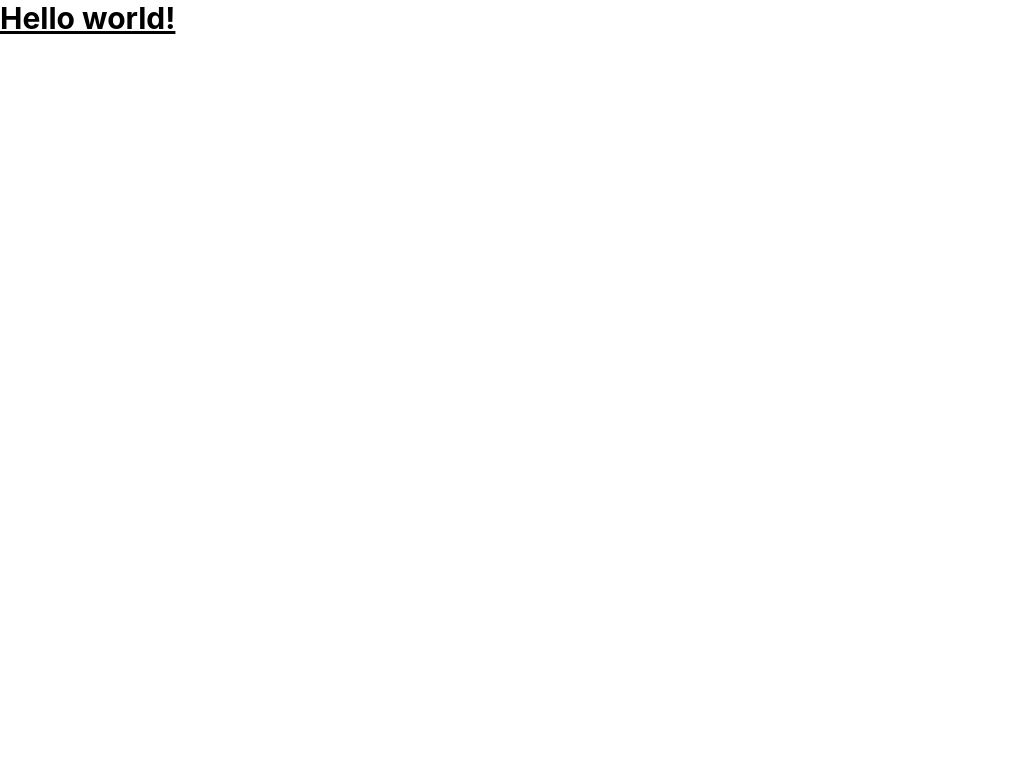
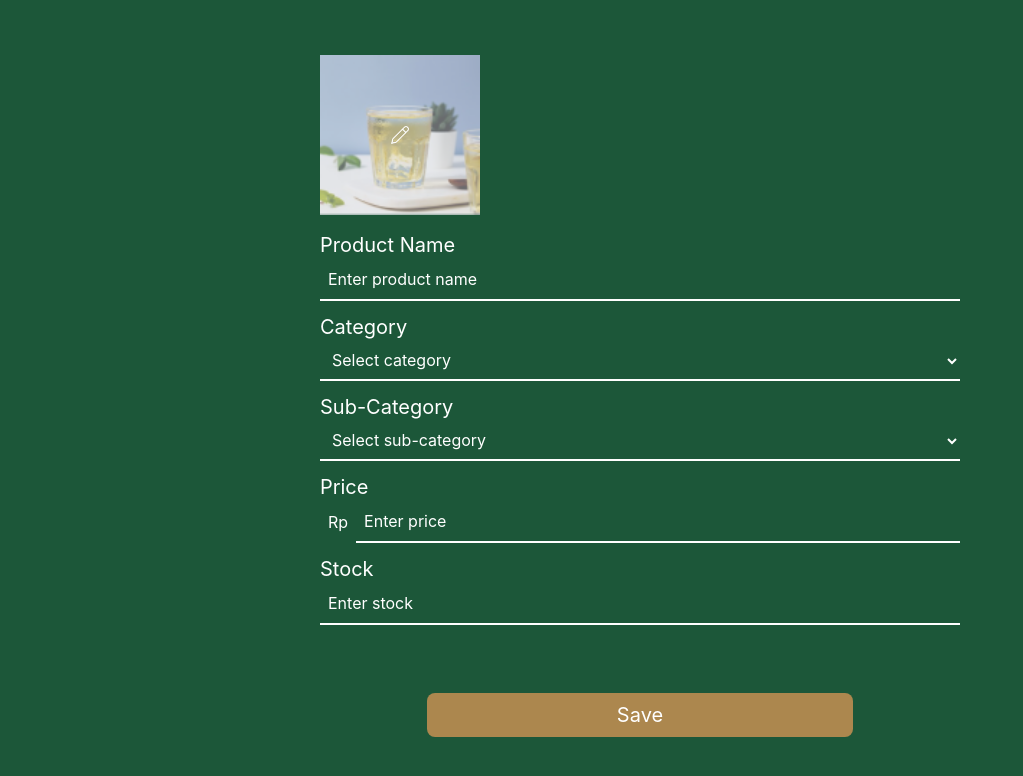
Before and after one commit to dicozaalex/ForeeCoffeeShop, a React (Create React App) app in the folder views-admin/: page /insert-menu in a window 1280 px wide. Shown: the top 776 px of the page, without its empty margins (0-1023 px from the left). Built offline with nearby package versions, Linux system fonts and the light colour scheme.

Commit message:
init insert menu page

```diff
--- a/views-admin/src/pages/InsertMenu/InsertMenu.jsx
+++ b/views-admin/src/pages/InsertMenu/InsertMenu.jsx
@@ -1,14 +1,146 @@
-import React from 'react';
+import React, { useState } from 'react';
 
 function InsertMenu() {
+  const [inputs, setInputs] = useState({
+    productName: '',
+    category: '',
+    subCategory: '',
+    price: '',
+    stock: ''
+  });
+
+  const [subCategories, setSubCategories] = useState([]);
+
+  const handleChange = (e) => {
+    const { name, value } = e.target;
+    setInputs((prevState) => ({
+      ...prevState,
+      [name]: value
+    }));
+
+    // Set sub-categories based on the selected category
+    if (name === 'category') {
+      if (value === 'Coffee') {
+        setSubCategories(['Latte', 'Flavoured Coffee']);
+      } else if (value === 'Non-Coffee') {
+        setSubCategories(['Chocolate', 'Refresher']);
+      } else if (value === 'Donut') {
+        setSubCategories(['Donuts']);
+      }
+    }
+  };
+
+  const handleSubmit = (e) => {
+    e.preventDefault();
+    console.log('Form submitted:', inputs);
+    // Other logics
+  };
+
   return (
-    <>
-      <h1 className="text-3xl font-bold underline">
-        Hello world!
-      </h1>
-    </>
-  )
+    <div className="flex flex-col items-center justify-center h-screen" style={{ backgroundColor: '#1C5739' }}>
+      <form onSubmit={handleSubmit} className="w-6/12">
 
+        <div className="relative w-40 h-40 mb-4 overflow-hidden flex items-center justify-center">
+          <div className="absolute inset-0 bg-gray-300 opacity-50" style={{ zIndex: 2 }}></div>
+          <img
+            src={`${process.env.PUBLIC_URL}/assets/InsertMenu/exampleFoodDrink.png`}
+            alt="Food and Drink"
+            className="w-full h-full object-cover"
+            style={{ zIndex: 1 }}
+          />
+          <img
+            src={`${process.env.PUBLIC_URL}/assets/pencil.png`}
+            alt="Pencil"
+            className="absolute top-1/2 left-1/2 transform -translate-x-1/2 -translate-y-1/2 w-5 h-5"
+            style={{ zIndex: 3 }}
+          />
+        </div>
+
+        <div className="mb-3">
+          <label className="text-xl text-white" htmlFor="productName">Product Name</label>
+          <input
+            id="productName"
+            name="productName"
+            type="text"
+            className="block p-2 w-full border-b-2 border-white placeholder-white bg-brand"
+            placeholder="Enter product name"
+            value={inputs.productName}
+            onChange={handleChange}
+            style={{ backgroundColor: '#1C5739', color: 'white', textAlign: 'left' }}
+          />
+        </div>
+
+        <div className="mb-3">
+          <label className="text-xl text-white" htmlFor="category">Category</label>
+          <select
+            id="category"
+            name="category"
+            className="block p-2 w-full border-b-2 border-white bg-brand"
+            value={inputs.category}
+            onChange={handleChange}
+            style={{ backgroundColor: '#1C5739', color: 'white' }}
+          >
+            <option value="">Select category</option>
+            <option value="Coffee">Coffee</option>
+            <option value="Non-Coffee">Non-Coffee</option>
+            <option value="Donut">Donut</option>
+          </select>
+        </div>
+
+        <div className="mb-3">
+          <label className="text-xl text-white" htmlFor="subCategory">Sub-Category</label>
+          <select
+            id="subCategory"
+            name="subCategory"
+            className="block p-2 w-full border-b-2 border-white bg-brand"
+            value={inputs.subCategory}
+            onChange={handleChange}
+            style={{ backgroundColor: '#1C5739', color: 'white' }}
+          >
+            <option value="">Select sub-category</option>
+            {subCategories.map((subCategory, index) => (
+              <option key={index} value={subCategory}>{subCategory}</option>
+            ))}
+          </select>
+        </div>
+
+        <div className="mb-3">
+          <label className="text-xl text-white" htmlFor="price">Price</label>
+          <div className="flex items-center bg-brand">
+            <span className="p-2 text-white">Rp</span>
+            <input
+              id="price"
+              name="price"
+              type="text"
+              className="block p-2 w-full border-b-2 border-white placeholder-white bg-brand"
+              placeholder="Enter price"
+              value={inputs.price}
+              onChange={handleChange}
+              style={{ backgroundColor: '#1C5739', color: 'white', textAlign: 'left' }}
+            />
+          </div>
+        </div>
+
+        <div className="mb-3">
+          <label className="text-xl text-white" htmlFor="stock">Stock</label>
+          <input
+            id="stock"
+            name="stock"
+            type="text"
+            className="block p-2 w-full border-b-2 border-white placeholder-white bg-brand"
+            placeholder="Enter stock"
+            value={inputs.stock}
+            onChange={handleChange}
+            style={{ backgroundColor: '#1C5739', color: 'white', textAlign: 'left' }}
+          />
+        </div>
+
+        <div className="items-center flex flex-col justify-center">
+          <button type="submit" className="rounded-lg w-8/12 p-2 mt-14 mb-2 text-xl text-white" style={{ backgroundColor: '#AC874E'}}>Save</button>
+        </div>
+      </form>
+    </div>
+  );
 }
 
 export default InsertMenu;
```
Also changed, not shown: views-admin/public/assets/InsertMenu/exampleFoodDrink.png (added).
